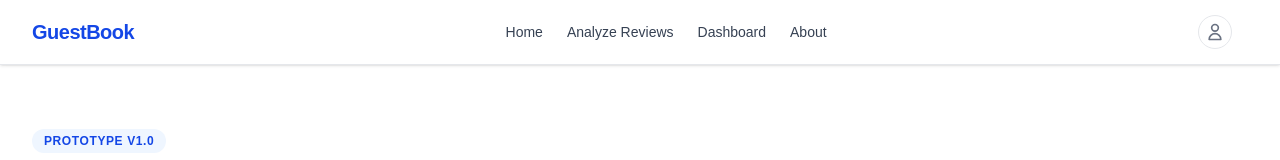
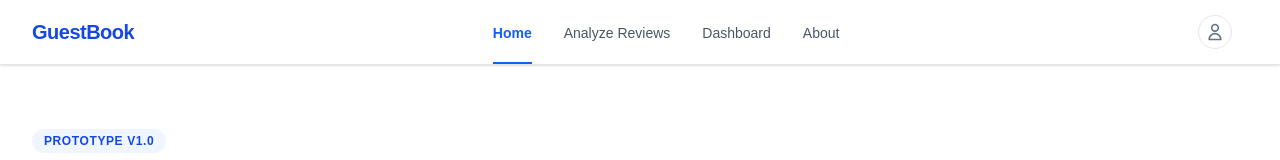
Before and after one commit to AbhijayChaudhary/guest-feedback-intelligence-platform, a Next.js app: page / in a window 1280 px wide. Shown: the top 160 px of the page. Built offline with nearby package versions, Linux system fonts and the light colour scheme.

Commit message:
feat: add active navigation link highlighting

```diff
--- a/components/Navbar.js
+++ b/components/Navbar.js
@@ -1,6 +1,18 @@
+'use client';
+
 import Link from 'next/link';
+import { usePathname } from 'next/navigation';
 
 export default function Navbar() {
+  const pathname = usePathname();
+
+  const navLinks = [
+    { name: 'Home', href: '/' },
+    { name: 'Analyze Reviews', href: '/analysis' },
+    { name: 'Dashboard', href: '/dashboard' },
+    { name: 'About', href: '/about' },
+  ];
+
   return (
     <nav className="fixed top-0 w-full z-50 bg-white border-b border-gray-200 shadow-sm">
       <div className="max-w-7xl mx-auto px-4 sm:px-6 lg:px-8">
@@ -11,11 +23,23 @@ export default function Navbar() {
             </Link>
           </div>
 
-          <div className="hidden md:flex items-center space-x-6">
-            <Link href="/" className="text-sm font-medium text-gray-700 hover:text-blue-600">Home</Link>
-            <Link href="/analysis" className="text-sm font-medium text-gray-700 hover:text-blue-600">Analyze Reviews</Link>
-            <Link href="/dashboard" className="text-sm font-medium text-gray-700 hover:text-blue-600">Dashboard</Link>
-            <Link href="/about" className="text-sm font-medium text-gray-700 hover:text-blue-600">About</Link>
+          <div className="hidden md:flex items-center space-x-8 h-full">
+            {navLinks.map((link) => {
+              const isActive = pathname === link.href;
+              return (
+                <Link
+                  key={link.href}
+                  href={link.href}
+                  className={`text-sm font-medium h-full flex items-center transition-all border-b-2 pt-1 ${
+                    isActive
+                      ? 'text-blue-600 border-blue-600 font-semibold'
+                      : 'text-gray-600 border-transparent hover:text-blue-600'
+                  }`}
+                >
+                  {link.name}
+                </Link>
+              );
+            })}
           </div>
 
           <div className="flex items-center space-x-4">
```
